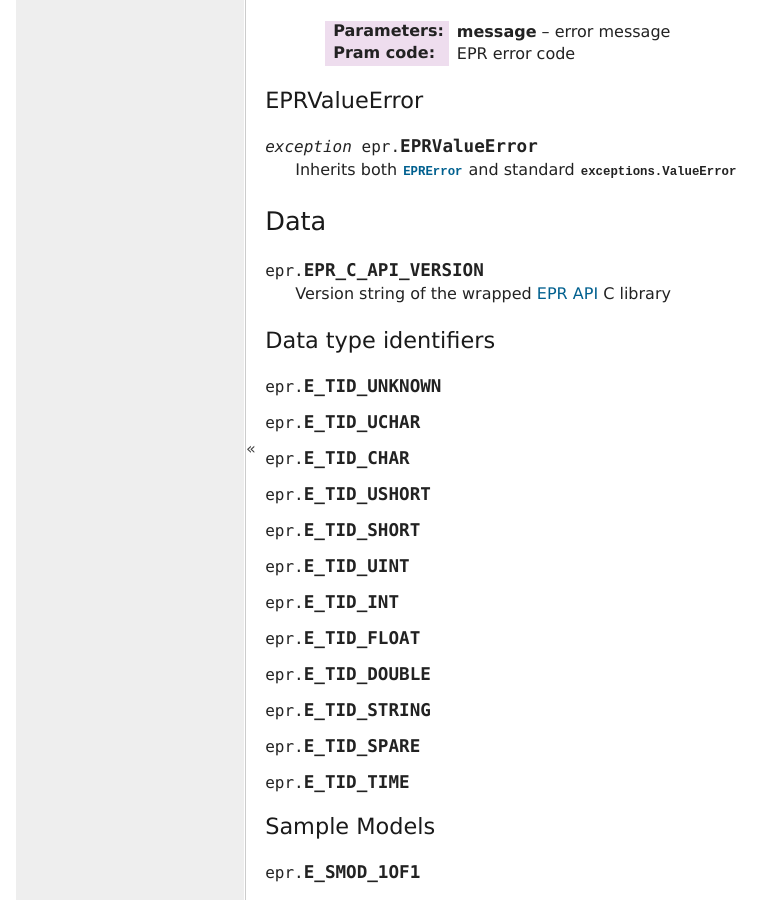
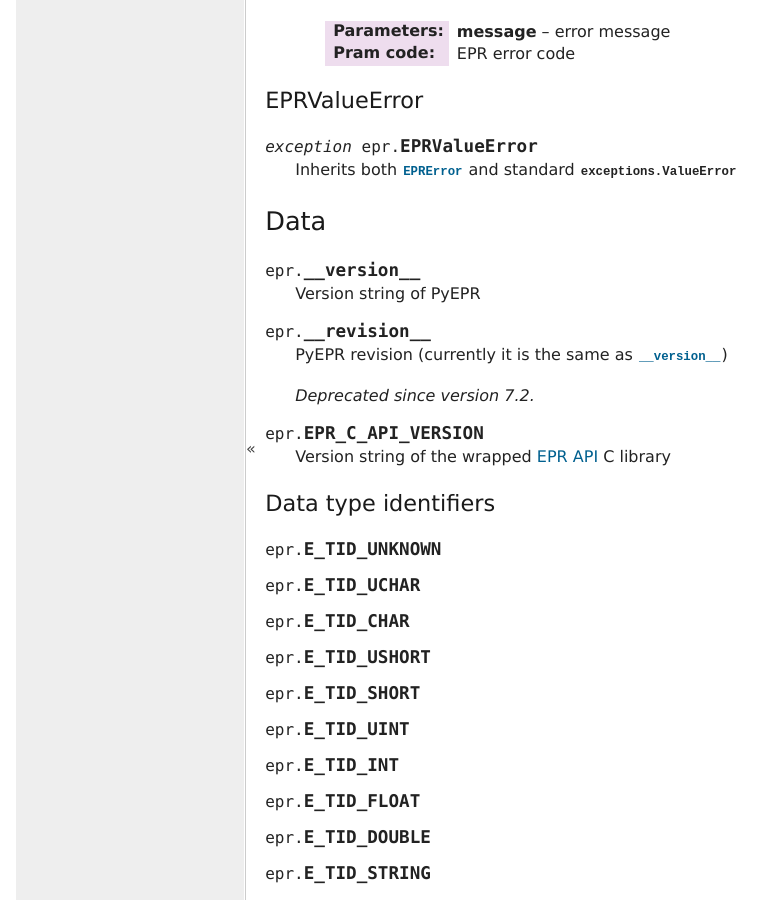
Before and after one commit to avalentino/pyepr, a Sphinx documentation site: the page built from doc/reference.txt, in a window 1280 px wide and 900 px high, scrolled down 16604 px. Shown: the whole window, without its empty margins (0-783 px from the left). Built offline with Sphinx 7.4.7, drawn with Linux system fonts in a browser that asks for light colours; formulas are drawn with MathJax 3; some of the changed text lies outside the part shown.

Commit message:
The __revision__ and __version__ module attrs are now documented in the reference manual

```diff
--- a/doc/NEWS.txt
+++ b/doc/NEWS.txt
@@ -5,6 +5,8 @@ Change history
 PyEPR 0.7.2 (in development)
 ----------------------------
 
+* added entries for :data:`__version__` and :data:`__revision__` in the
+  reference manual
 * the :data:`__revision__` module attribute is now deprecated
 
 
--- a/doc/reference.txt
+++ b/doc/reference.txt
@@ -1141,6 +1141,18 @@ EPRValueError
 Data
 ----
 
+.. data:: __version__
+
+   Version string of PyEPR
+
+
+.. data:: __revision__
+
+   PyEPR revision (currently it is the same as :data:`__version__`)
+
+   .. deprecated:: 7.2
+
+
 .. data:: EPR_C_API_VERSION
 
    Version string of the wrapped `EPR API`_ C library
```
